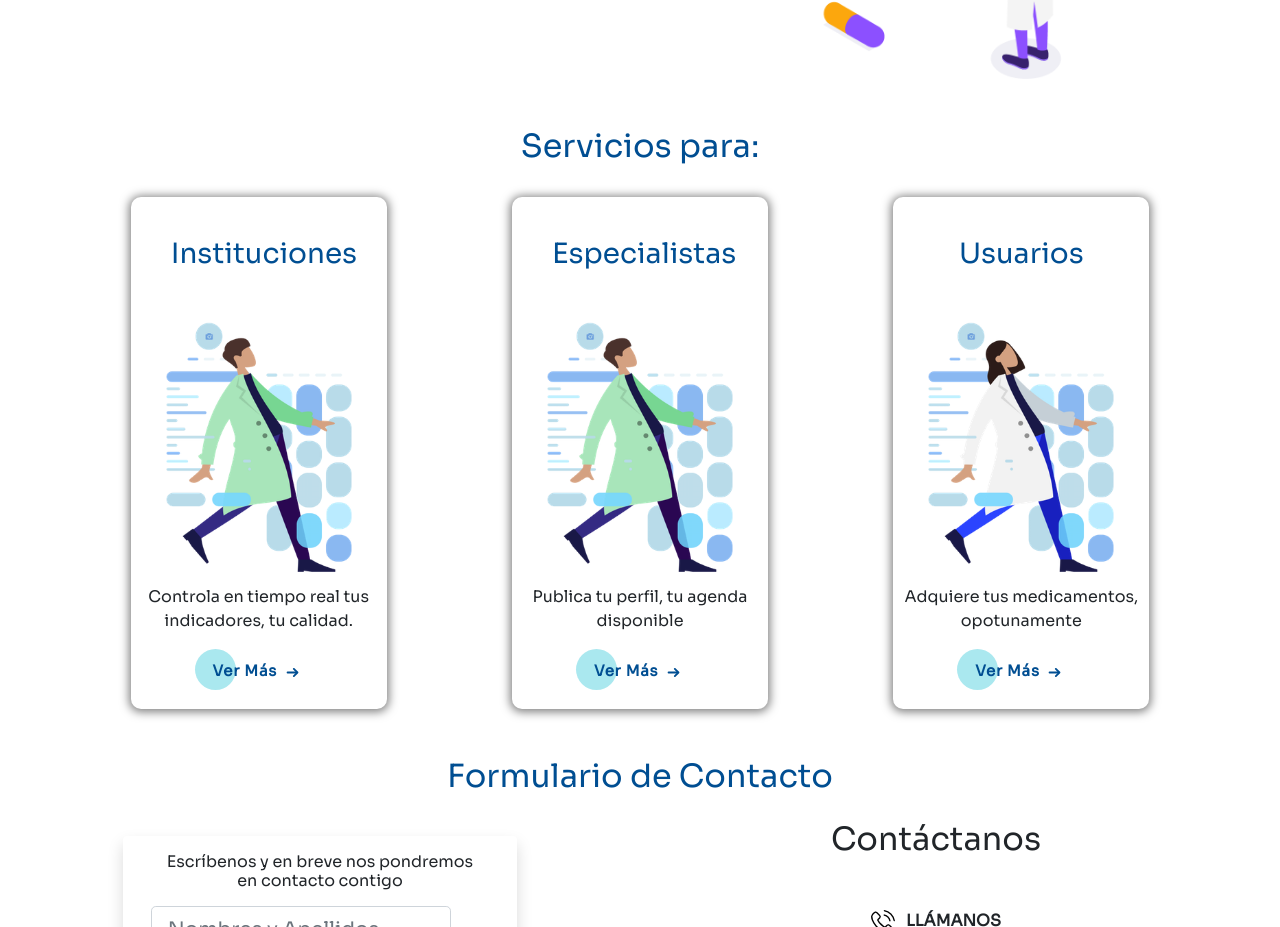
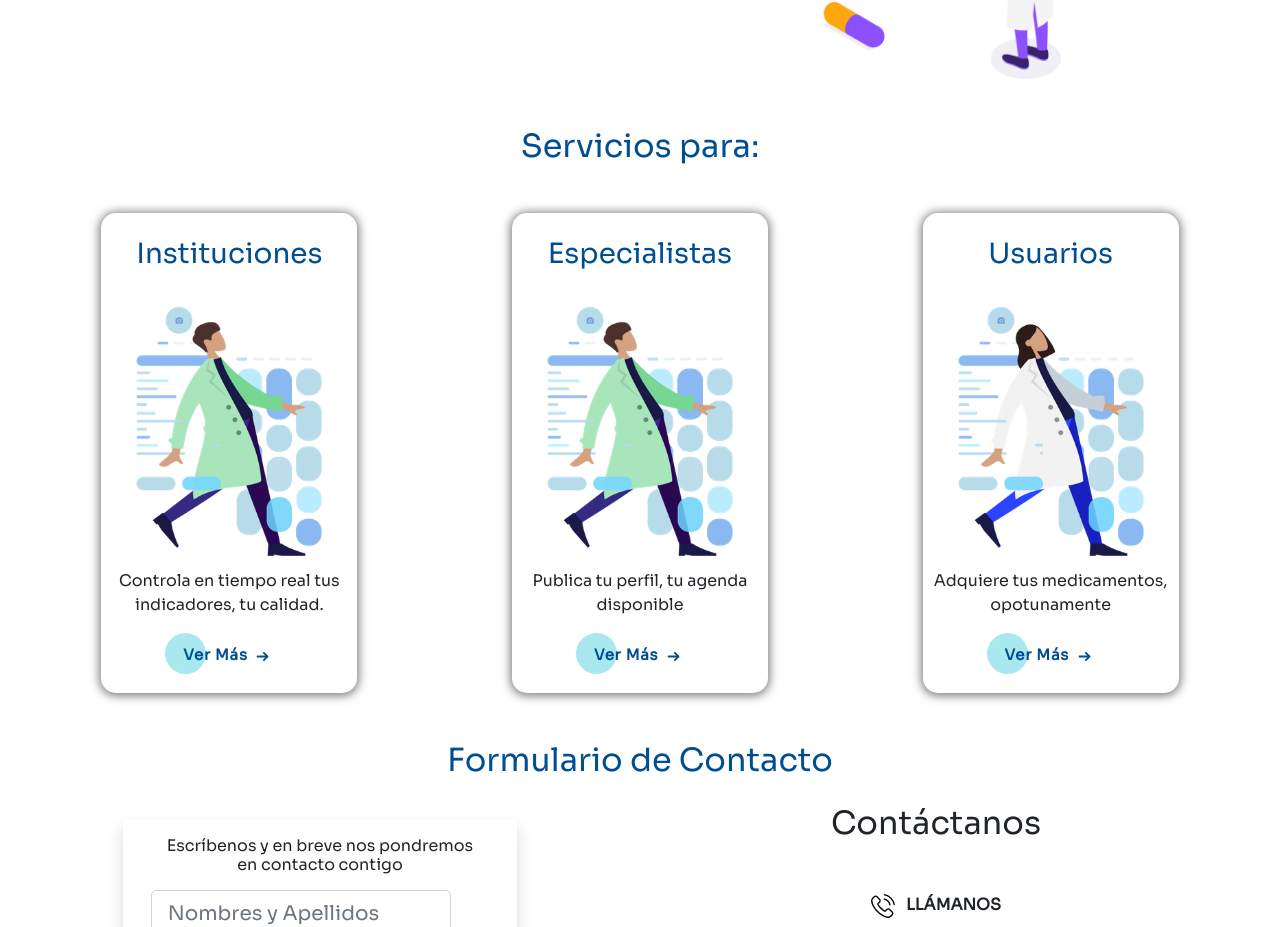
Before and after one commit to SaulArt7/Medibyte, a plain HTML site: page index.html in a window 1280 px wide. Shown: the part 1680-2607 px from the top of the page. Drawn offline with nearby package versions, Linux system fonts and the light colour scheme.

Commit message:
Clases de Boostrap

```diff
--- a/assets/styles.css
+++ b/assets/styles.css
@@ -97,43 +97,19 @@ font-family: 'Sora', sans-serif !important;
     }
 
 /*          Brayan Servicios            */
-.servicios{
-    text-align: center;
-    font-family: sans-serif;
-}
-.servicios-flex{
-    margin: auto 5rem;
-    display: flex;
-    flex-wrap: wrap;
-    justify-content: space-around;
-    gap: 1.5rem;
-}
 .seccion-parte{
-    margin-top: 1.5rem;
     width: 16rem;
-    border-radius: 10px;
+    border-radius: 15px;
     box-shadow: 0px 1px 10px 2px rgba(0, 0, 0, 0.5);
-    -webkit-border-radius: 10px;
-    -moz-border-radius: 10px;
-    -ms-border-radius: 10px;
-    -o-border-radius: 10px;
     transition: all 0.3s ease 0s;
 }
 .seccion-parte:hover{
     transform: scale(1.05);
-    -webkit-transform: scale(1.05);
-    -moz-transform: scale(1.05);
-    -ms-transform: scale(1.05);
-    -o-transform: scale(1.05);
-}
-.servicios h3{
-    margin: 2.5rem;
 }
 
 .servicios img{
     width: 13rem;
 }
-
 
 .boton{
     position: relative;
--- a/index.html
+++ b/index.html
@@ -125,11 +125,11 @@
 
 
     <!--Servicios-->
-    <section class="servicios" id="servicios">
-      <h2 class="text-center title-color">Servicios para:</h2>
-      <div class="servicios-flex">
+    <section class="servicios text-center" id="servicios">
+      <h2 class="title-color mb-5">Servicios para:</h2>
+      <div class="d-flex flex-wrap justify-content-around mx-5 gap-5">
         <div class="seccion-parte">
-          <h3 class="title-color">Instituciones</h3>
+          <h3 class="title-color my-4">Instituciones</h3>
           <img src="assets/images/Doctor.png" alt="">
           <p>Controla en tiempo real tus indicadores, tu calidad.</p>
           <button class="boton" onclick="location.href='servicioControl.html'" target="_blank">
@@ -141,7 +141,7 @@
           </button>
         </div class>
         <div class="seccion-parte">
-          <h3 class="title-color">Especialistas</h3>
+          <h3 class="title-color my-4">Especialistas</h3>
           <img src="assets/images/Doctor.png" alt="">
           <p>Publica tu perfil, tu agenda disponible</p>
           <button class="boton" onclick="location.href='servicioCitas.html'">
@@ -153,7 +153,7 @@
           </button>
         </div>
         <div class="seccion-parte">
-            <h3 class="title-color">Usuarios</h3>
+            <h3 class="title-color my-4">Usuarios</h3>
             <img src="assets/images/Doctora.png" alt="">
             <p>Adquiere tus medicamentos, opotunamente</p>
             <button class="boton" onclick="location.href='servicioCompra.html'">
```
